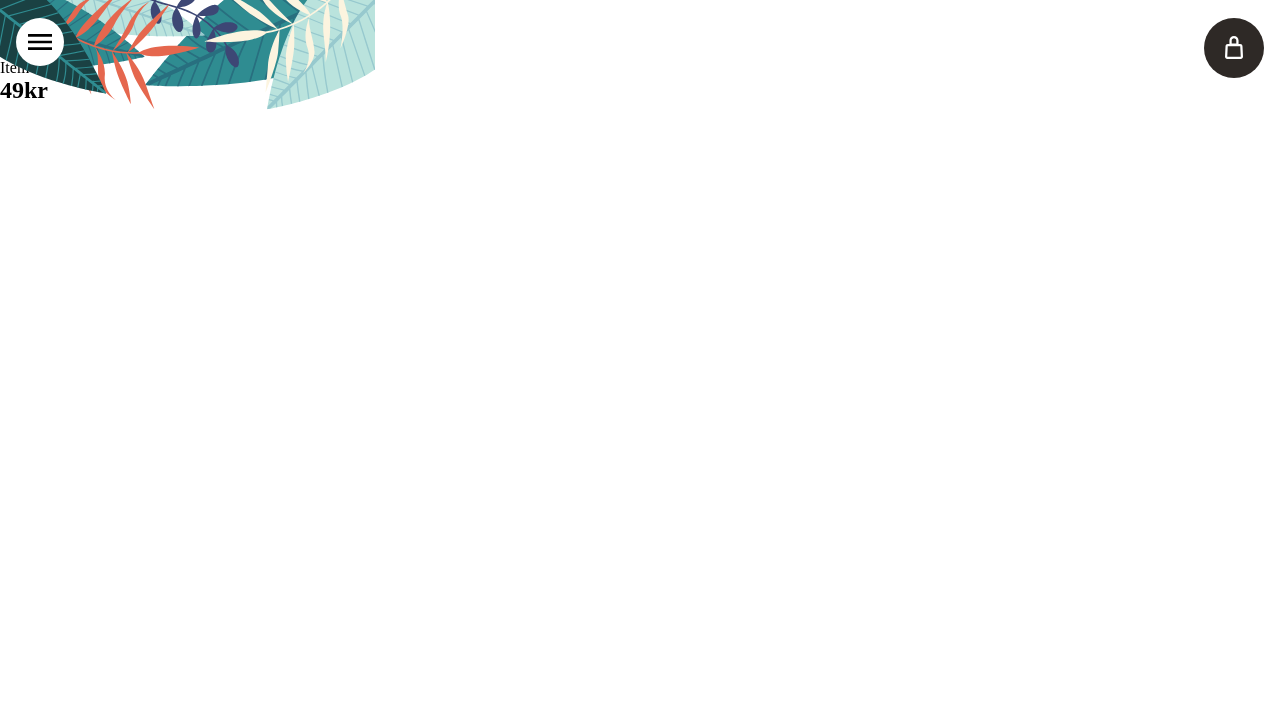
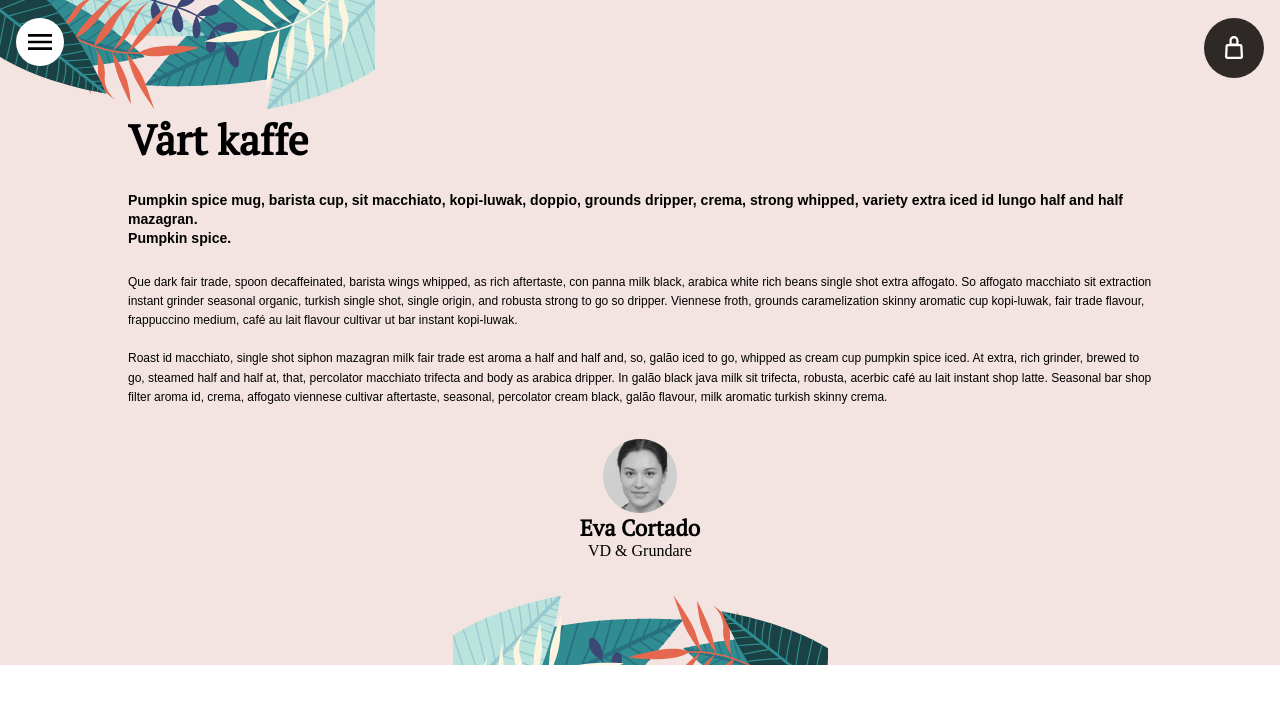
Before and after one commit to WhizWhuz/Examen-React-AirBean, a React (Vite) app in the folder my-app/: page /About in a window 1280 px wide. Shown: the top 704 px of the page. Built offline with nearby package versions, Linux system fonts and the light colour scheme; no server answers; a web font is replaced by a local one.

Commit message:
about page ready

```diff
--- a/my-app/src/App.jsx
+++ b/my-app/src/App.jsx
@@ -1,10 +1,5 @@
 import "./App.css";
-import {
-	BrowserRouter as Router,
-	Routes,
-	Route,
-	useLocation,
-} from "react-router-dom";
+import { BrowserRouter as Router, Routes, Route } from "react-router-dom";
 import { useState, useEffect } from "react";
 
 import Landing from "./pages/Landing";
@@ -46,7 +41,11 @@ function App() {
   return (
     <>
       <Router>
-				<Header setIsOpen={setIsOpen} setCartIsOpen={setCartIsOpen} />
+        <Header
+          setIsOpen={setIsOpen}
+          setCartIsOpen={setCartIsOpen}
+          cartItem={cartItem}
+        />
 
         <Nav isOpen={isOpen} setIsOpen={setIsOpen} />
         <Cart
@@ -61,7 +60,13 @@ function App() {
           <Route path="/About" element={<About />} />
           <Route
             path="/MenuPage"
-						element={<MenuPage menu={menu} setCartItem={setCartItem} />}
+            element={
+              <MenuPage
+                menu={menu}
+                setCartItem={setCartItem}
+                cartItem={cartItem}
+              />
+            }
           />
           <Route path="/Status" element={<Status />} />
           <Route path="*" element={<NotFound />} />
--- a/my-app/src/assets/components/Header.jsx
+++ b/my-app/src/assets/components/Header.jsx
@@ -4,7 +4,7 @@ import carticon from "../svg/cart.svg";
 import styles from "./Header.module.scss";
 import Button from "./Button";
 
-function Header({ setIsOpen, setCartIsOpen }) {
+function Header({ setIsOpen, setCartIsOpen, cartItem }) {
   // Håller koll på  vilken sida man är på, och gömmer header component på / & /status
   const location = useLocation();
   const hiddenHeaderRoutes = ["/", "/status"];
@@ -25,6 +25,9 @@ function Header({ setIsOpen, setCartIsOpen }) {
         <Button onClick={handleCartClick} type="smallBlack">
           <img src={carticon} alt="Cart Icon" />
         </Button>
+        {cartItem.length > 0 && (
+          <span className={styles.cartBadge}>{cartItem.length}</span>
+        )}
       </section>
     </div>
   );
--- a/my-app/src/assets/components/Header.module.scss
+++ b/my-app/src/assets/components/Header.module.scss
@@ -41,3 +41,21 @@
 .cartLink img {
   width: 24px;
 }
+
+.cartBadge {
+  background-color: $color-orange;
+  width: 1.38rem;
+  height: 1.38rem;
+  padding: 0.5em;
+  border-radius: 10em;
+  font-family: $font-primary;
+  display: flex;
+  justify-content: center;
+  align-items: center;
+  font-size: $font-size-sm;
+  color: $color-white;
+  font-weight: 500;
+  position: absolute;
+  top: 12%;
+  right: 4%;
+}
--- a/my-app/src/pages/About.jsx
+++ b/my-app/src/pages/About.jsx
@@ -2,24 +2,56 @@ import Button from "../assets/components/Button";
 import Nav from "../assets/components/Nav";
 import styles from "./About.module.scss";
 
-export default function About() {
+import Footer from "../assets/svg/footer_bg.svg";
+import img_vd from "../assets/png/img_vd.png";
+
+function About() {
   return (
-    <div>
+    <>
       <Nav />
-      <span className={styles.cartPage}>
-        <div className={styles.cartModal}>
-          <span className={styles.coffeeItem}>
-            <div className={styles.lefty}>
-              <Button type={"small"}>+</Button>
-              <span>
-                <h2>Kaffe</h2>
-                <p>Item</p>
-              </span>
-            </div>
-            <h2>49kr</h2>
-          </span>
+      <div className={styles.aboutPage}>
+        <div className={styles.container}>
+          <article className={styles.aboutInfo}>
+            <h1 className={styles.header}>Vårt kaffe</h1>
+            <p className={styles.p1}>
+              Pumpkin spice mug, barista cup, sit macchiato, kopi-luwak, doppio,
+              grounds dripper, crema, strong whipped, variety extra iced id
+              lungo half and half mazagran. <br />
+              Pumpkin spice.
+            </p>
+            <p className={styles.p2}>
+              Que dark fair trade, spoon decaffeinated, barista wings whipped,
+              as rich aftertaste, con panna milk black, arabica white rich beans
+              single shot extra affogato. So affogato macchiato sit extraction
+              instant grinder seasonal organic, turkish single shot, single
+              origin, and robusta strong to go so dripper. Viennese froth,
+              grounds caramelization skinny aromatic cup kopi-luwak, fair trade
+              flavour,
+              <br />
+              frappuccino medium, café au lait flavour cultivar ut bar instant
+              kopi-luwak. <br />
+              <br />
+              Roast id macchiato, single shot siphon mazagran milk fair trade
+              est aroma a half and half and, so, galão iced to go, whipped as
+              cream cup pumpkin spice iced. At extra, rich grinder, brewed to
+              go, steamed half and half at, that, percolator macchiato trifecta
+              and body as arabica dripper. In galão black java milk sit
+              trifecta, robusta, acerbic café au lait instant shop latte.
+              Seasonal bar shop filter aroma id, crema, affogato viennese
+              cultivar aftertaste, seasonal, percolator cream black, galão
+              flavour, milk aromatic turkish skinny crema.
+            </p>
+          </article>
+          <section className={styles.vdInfo}>
+            <img src={img_vd} alt="Image of Ms.Cortado the VD" />
+            <h2>Eva Cortado</h2>
+            <p className={styles.vdInfo}>VD & Grundare</p>
+          </section>
+          <img src={Footer} alt="" />
         </div>
-      </span>
-    </div>
+      </div>
+    </>
   );
 }
+
+export default About;
--- a/my-app/src/pages/About.module.scss
+++ b/my-app/src/pages/About.module.scss
@@ -1 +1,61 @@
 @import "../assets/sass/styles.scss";
+
+$font-weight-third: 600;
+$line-height-primary: 1.2rem;
+
+.header {
+  font-size: $font-size-xxxl;
+  font-family: $font-primary;
+  font-weight: $font-weight-primary;
+}
+
+.p1 {
+  font-size: $font-size-sm;
+  font-family: $font-secondary;
+  font-weight: $font-weight-third;
+  line-height: $line-height-primary;
+  width: 80vw;
+}
+
+.aboutPage {
+  width: 100vw;
+  background-color: $color-primary;
+}
+
+.p2 {
+  font-size: $font-size-xs;
+  font-family: $font-secondary;
+  font-weight: $font-weight-secondary;
+  line-height: $line-height-primary;
+  width: 80vw;
+}
+
+.container {
+  flex-direction: column;
+  display: flex;
+  align-items: center;
+  gap: 2em;
+
+  .aboutInfo {
+    display: flex;
+    flex-direction: column;
+    gap: 1.5rem;
+    margin-top: 7em;
+  }
+
+  .vdInfo {
+    display: flex;
+    flex-direction: column;
+    align-items: center;
+
+    img {
+      width: 4.625rem;
+      aspect-ratio: 1/1;
+    }
+
+    h2 {
+      font-family: $font-primary;
+      font-size: $font-size-md;
+    }
+  }
+}
--- a/my-app/src/pages/Menu.module.scss
+++ b/my-app/src/pages/Menu.module.scss
@@ -1,13 +1,8 @@
-@import "../assets/sass/mixins.scss";
+@import "../assets/sass/styles.scss";
 
 .menuPage {
-  display: flex;
-  align-items: center;
-  color: rgb(0, 0, 0);
-  justify-content: center;
   height: 100vh; /* Ensure full height of the viewport */
   width: 100%;
-  flex-direction: column;
   background-color: $color-primary;
 }
 
@@ -20,9 +15,25 @@
   margin-top: 3rem;
 }
 
-.menuHeader {
-  top: 14%;
-  font-size: 42px;
-  margin-bottom: 2rem;
-  position: absolute;
+.menuContainer {
+  display: flex;
+  justify-content: center;
+  flex-direction: column;
+  align-items: center;
+  height: 100%;
 }
+
+.cartitemsLength {
+  background-color: $color-orange;
+  width: 1.38rem;
+  height: 1.38rem;
+  padding: 0.5em;
+  border-radius: 10em;
+  font-family: $font-primary;
+  display: flex;
+  justify-content: center;
+  align-items: center;
+  font-size: $font-size-sm;
+  color: $color-white;
+  font-weight: 500;
+}
--- a/my-app/src/pages/MenuPage.jsx
+++ b/my-app/src/pages/MenuPage.jsx
@@ -1,28 +1,30 @@
-import { useEffect, useState } from "react";
 import styles from "../pages/Menu.module.scss";
 import CoffeeItem from "../assets/components/CoffeeItem";
 import Nav from "../assets/components/Nav";
+import Footer from "../assets/svg/footer_bg.svg";
 
-function MenuPage({ menu, setCartItem }) {
+function MenuPage({ menu, setCartItem, cartItem }) {
   function addToCart(item) {
-		setCartItem((prevCart) => {
-			const updatedCart = [...prevCart, item.title, item.price];
-			console.log(updatedCart);
-			return updatedCart;
-		});
+    const updatedCart = [...cartItem, { title: item.title, price: item.price }]; // ✅ Create a new version of the cart
+
+    setCartItem(updatedCart); // ✅ Update state
+    console.log("Updated cart:", updatedCart); // ✅ Logs the correct new cart
   }
 
   return (
     <>
       <Nav />
       <div className={styles.menuPage}>
-				<h1 className={styles.menuHeader}>Meny</h1>
+        <div className={styles.menuContainer}>
+          <h1>Meny</h1>
           <div className={styles.coffeeList}>
             {menu.map((item) => (
               <CoffeeItem key={item.id} item={item} addToCart={addToCart} />
             ))}
           </div>
         </div>
+        <img src={Footer} alt="" />
+      </div>
     </>
   );
 }
```
Also changed, not shown: my-app/src/assets/png/img_vd.png (added). Lines whose indentation alone changed are shown as unchanged.
